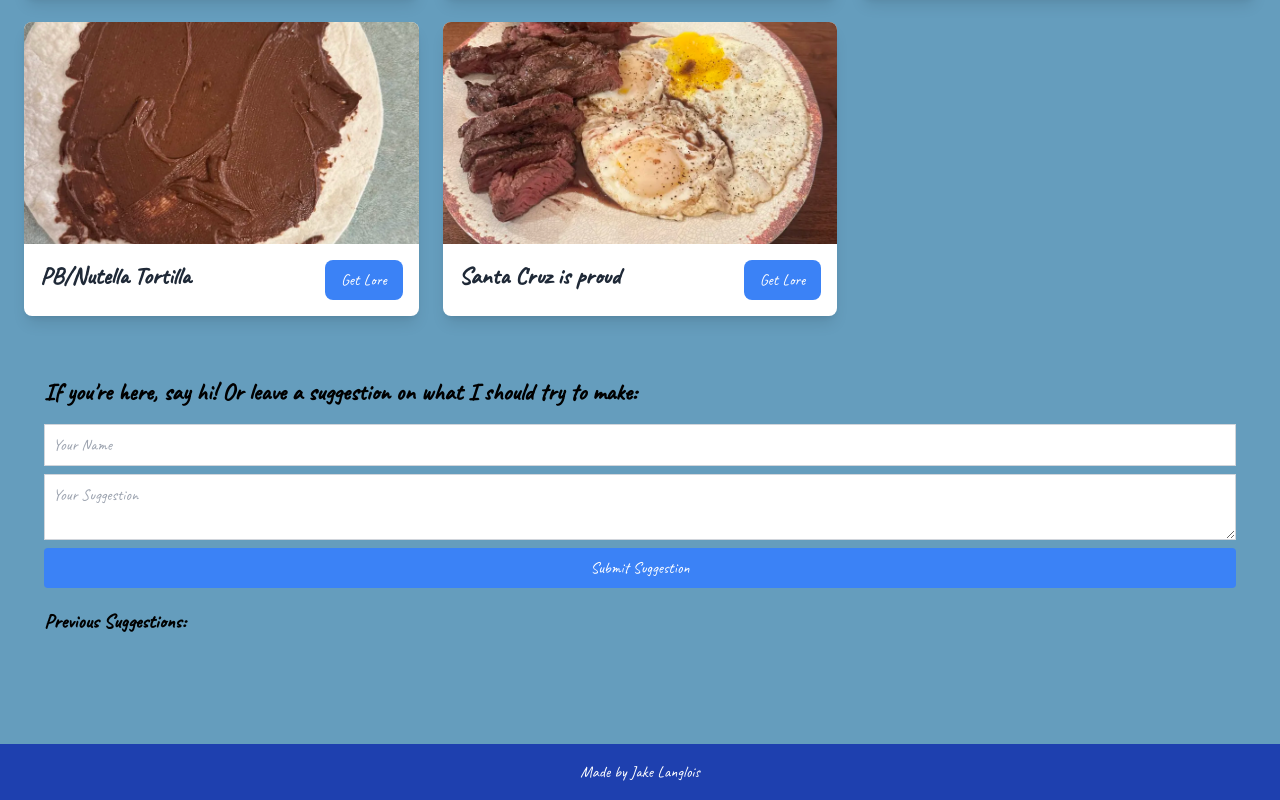
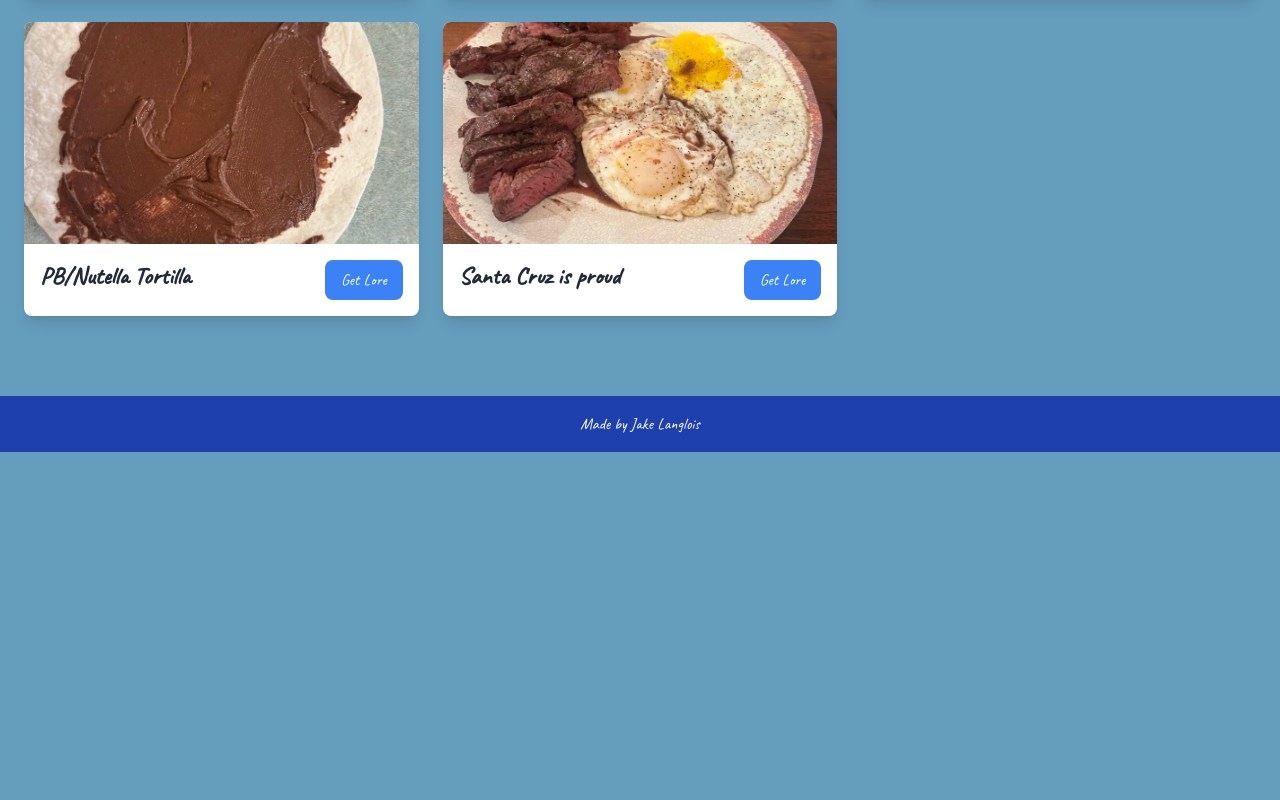
Before and after one commit to 23langloisj/Langlois-Portfolio, a React (Vite) app: page /sheflang in a window 1280 px wide. Shown: the part 1404-2204 px from the top of the page. After the commit the page ends 1856 px from the top, so only its background shows below. Built offline with nearby package versions, Linux system fonts and the light colour scheme.

Commit message:
need to connect a db to signature it doesnt work rn

```diff
--- a/src/components/Sheflang.jsx
+++ b/src/components/Sheflang.jsx
@@ -54,7 +54,7 @@ const Sheflang = () => {
         lore={loreContent}
         name={dishName}
       />
-      <Signature />
+      {/* <Signature /> */}
     </div>
   );
 };
```
